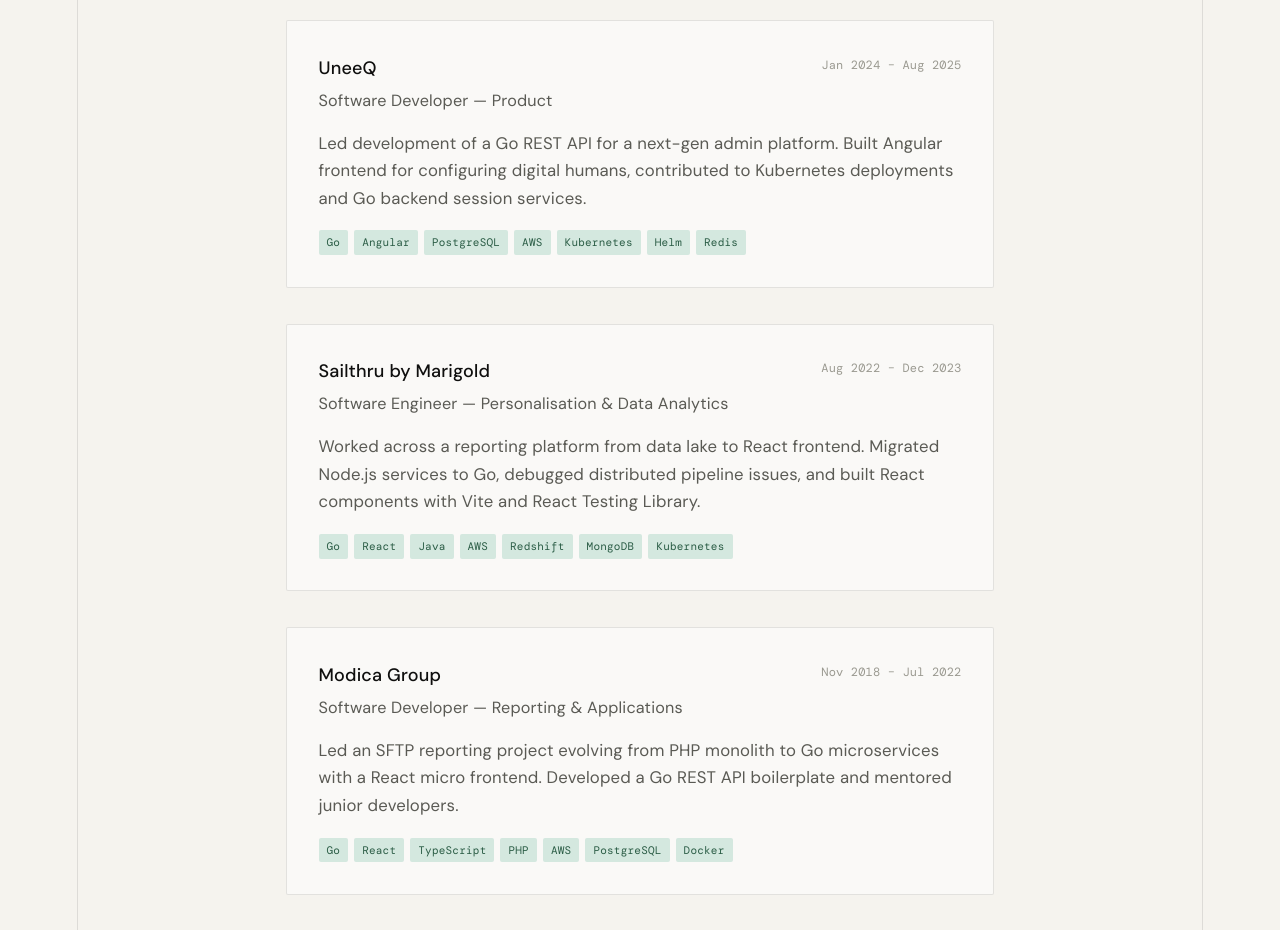
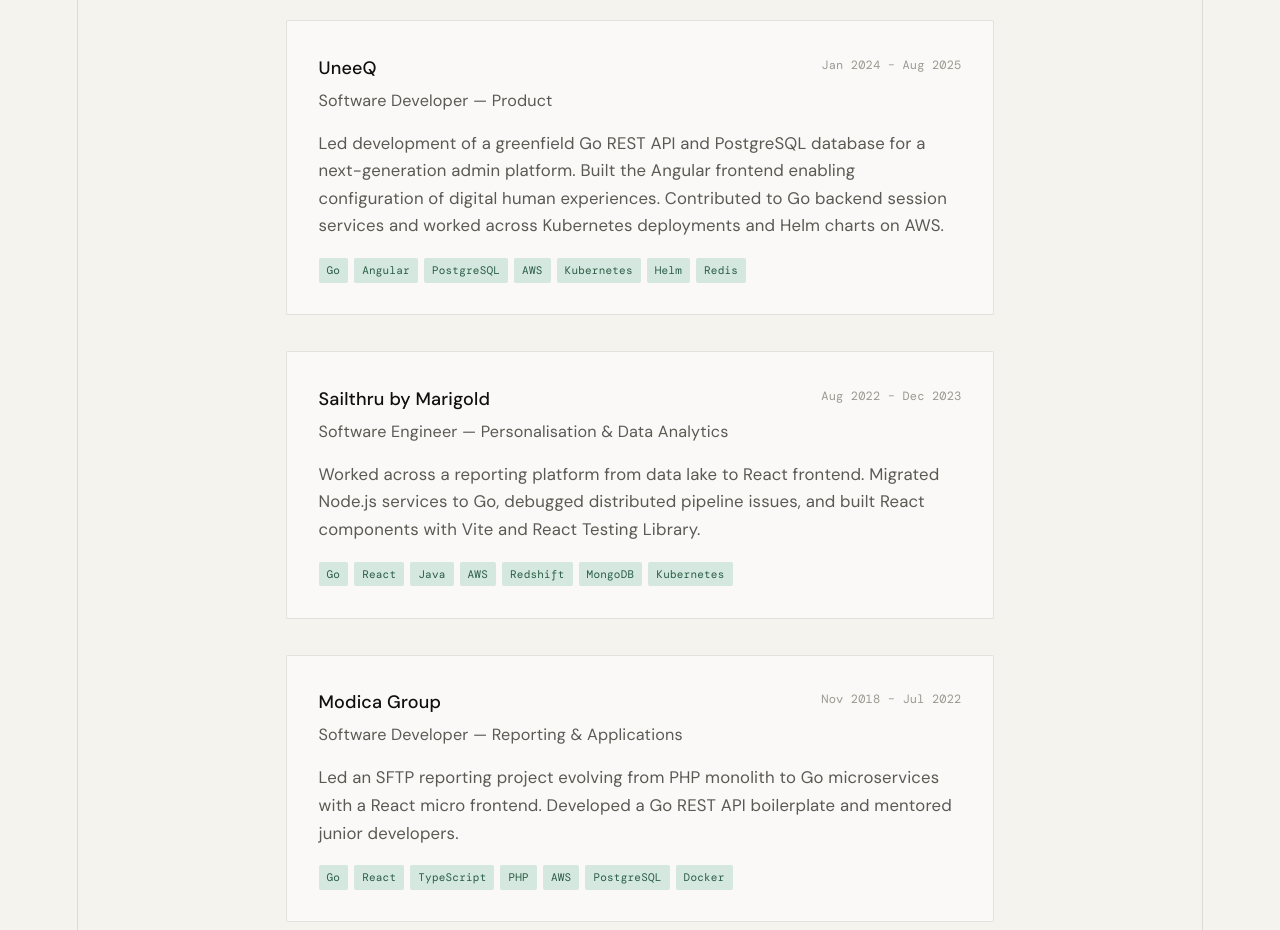
Before and after one commit to bradley-adams/bradley-adams.github.io, a React (Vite) app: page / in a window 1280 px wide. Shown: the part 1600-2530 px from the top of the page. Built offline with nearby package versions, Linux system fonts and the light colour scheme.

Commit message:
update uneeq job

```diff
--- a/src/App.jsx
+++ b/src/App.jsx
@@ -13,7 +13,7 @@
     company: "UneeQ",
     role: "Software Developer — Product",
     period: "Jan 2024 – Aug 2025",
-    summary: "Led development of a Go REST API for a next-gen admin platform. Built Angular frontend for configuring digital humans, contributed to Kubernetes deployments and Go backend session services.",
+    summary: "Led development of a greenfield Go REST API and PostgreSQL database for a next-generation admin platform. Built the Angular frontend enabling configuration of digital human experiences. Contributed to Go backend session services and worked across Kubernetes deployments and Helm charts on AWS.",
     tech: ["Go", "Angular", "PostgreSQL", "AWS", "Kubernetes", "Helm", "Redis"],
   },
   {
```
